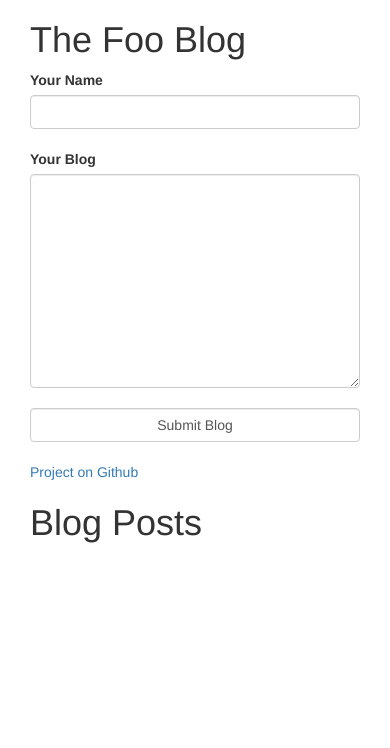
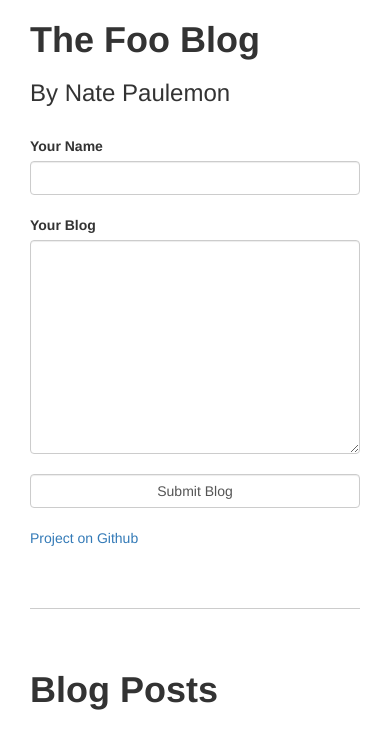
Before and after one commit to npaul007/meanApp, a website: page views/index.html in a window 390 px wide. Drawn offline with nearby package versions, Linux system fonts and the light colour scheme; no server answers.

Commit message:
some style changes

```diff
--- a/public/css/style.css
+++ b/public/css/style.css
@@ -7,3 +7,9 @@
 		float: right !important;
 	}
 }
+
+@media screen and (max-width:1200px){
+	.border{
+		border-bottom: 1px solid #ccc;
+	}
+}
--- a/views/index.html
+++ b/views/index.html
@@ -22,7 +22,9 @@
 	<body ng-app="blogApp">
 		<div class="container">
 			<div class="col-lg-3 fixed-col">
-				<h1>The Foo Blog</h1>
+				<h1><strong>The Foo Blog</strong></h1>
+				<h3>By Nate Paulemon</h3>
+				<br/>
 				<form action="/foo" method="POST">
 					<label for="bloggerName">Your Name</label>
 					<input type="text" class="form-control" name="bloggerName">
@@ -34,14 +36,21 @@
 				</form>
 				<br/>
 				<a target="_blank" href="https://github.com/npaul007/meanApp">Project on Github</a>
+				<br/>
+				<br/>
+				<br/>
+				<br/>
+				<div class="border"></div>
+				<br/>
+				<br/>
 			</div>
 			<div class="col-lg-1"></div>
 			<div class="col-lg-8 non-fixed-col">
 				<div ng-controller="blogController" >
-					<h1>Blog Posts</h1>
+					<h1><strong>Blog Posts</strong></h1>
 					<div ng-repeat="b in blog">
-						<h2>Blog By: {{b.bloggerName}}</h2>
-						<h3><strong>{{b.date}}</strong></h3>
+						<h3>{{b.bloggerName}}</h3>
+						<h4>{{b.date}}</h4>
 						<p>{{b.blogText}}</p>
 						<br/>
 					</div>
```
